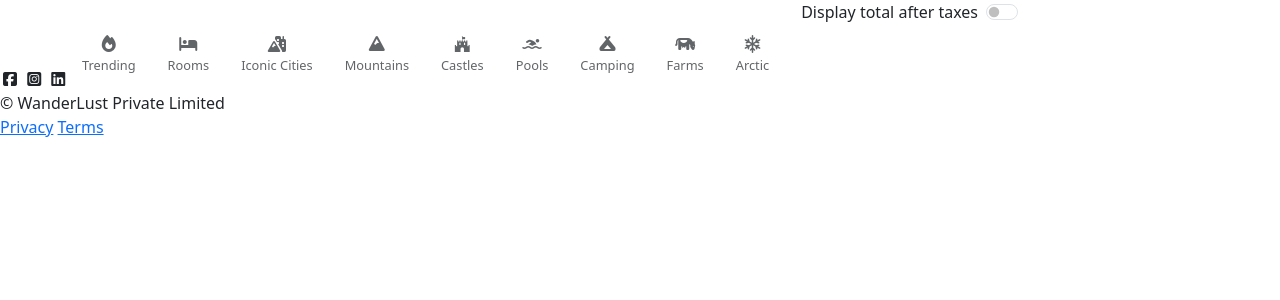
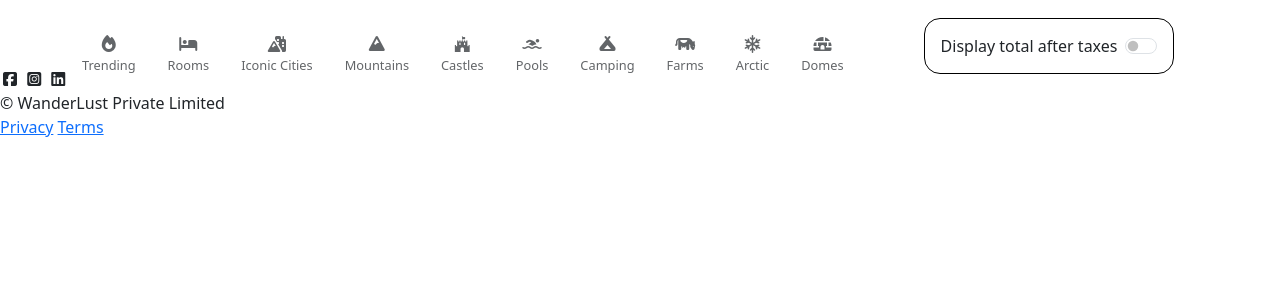
Before and after one commit to taslima864/FullStack-Learning, a Node project: template Major Project/views/listings/index.ejs in a window 1280 px wide. Shown: the part 57-357 px from the top of the page. Run offline with Node 20 templates, Linux system fonts and the light colour scheme; the template is opened without the code that fills it, so the values that code supplies are empty; some libraries are stand-ins or nearby versions.

Commit message:
Making Tax Switch Functional

```diff
--- a/Major Project/views/listings/index.ejs
+++ b/Major Project/views/listings/index.ejs
@@ -4,6 +4,7 @@
     #filters {
       display: flex;
       flex-wrap: wrap;
+      align-items: center;
     }
 
     .filter {
@@ -20,6 +21,20 @@
     .filter p{
       font-size: 0.8rem;
     }
+
+    .tax-info{
+      display: none;
+ }
+
+ .tax-toggle{
+  border:  1px solid black;
+  border-radius: 1rem;
+  height: 3.5rem;
+  padding: 1rem;
+  margin-left: 3rem;
+  display: flex;
+  align-items: center;
+ }
   </style>
 
   <div id="filters">
@@ -69,6 +84,13 @@
       <p>Arctic</p>
   </div>
 
+      <div class="filter">
+      <div><i class="fa-solid fa-igloo"></i></div>
+      <p>Domes</p>
+    </div>
+
+
+
   <div class="tax-toggle">
     <div class="form-check-reverse form-switch">
   <input class="form-check-input" type="checkbox" role="switch" id="switchCheckDefault">
@@ -111,6 +133,7 @@
                 &#8377; <%= typeof listing.price==="number" ? listing.price.toLocaleString("en-IN")
                   : "Price not available" %>
                   /night
+                  <i class="tax-info">&nbsp;&nbsp; +18% GST</i>
               </p>
               <!-- <a href="#" class="btn btn-primary">Go somewhere</a> -->
             </div>
@@ -124,6 +147,14 @@
     let taxSwitch = document.getElementById(
       "switchCheckDefault");
       taxSwitch.addEventListener("click", () => {
-        console.log("clicked");
+        let taxInfo = document.getElementsByClassName("tax-info")
+        for(info of taxInfo) {
+          if(info.style.display != "inline"){
+            info.style.display = "inline";
+
+          }else{
+            info.style.display = "none";
+          }
+        }
       });
   </script>
```
